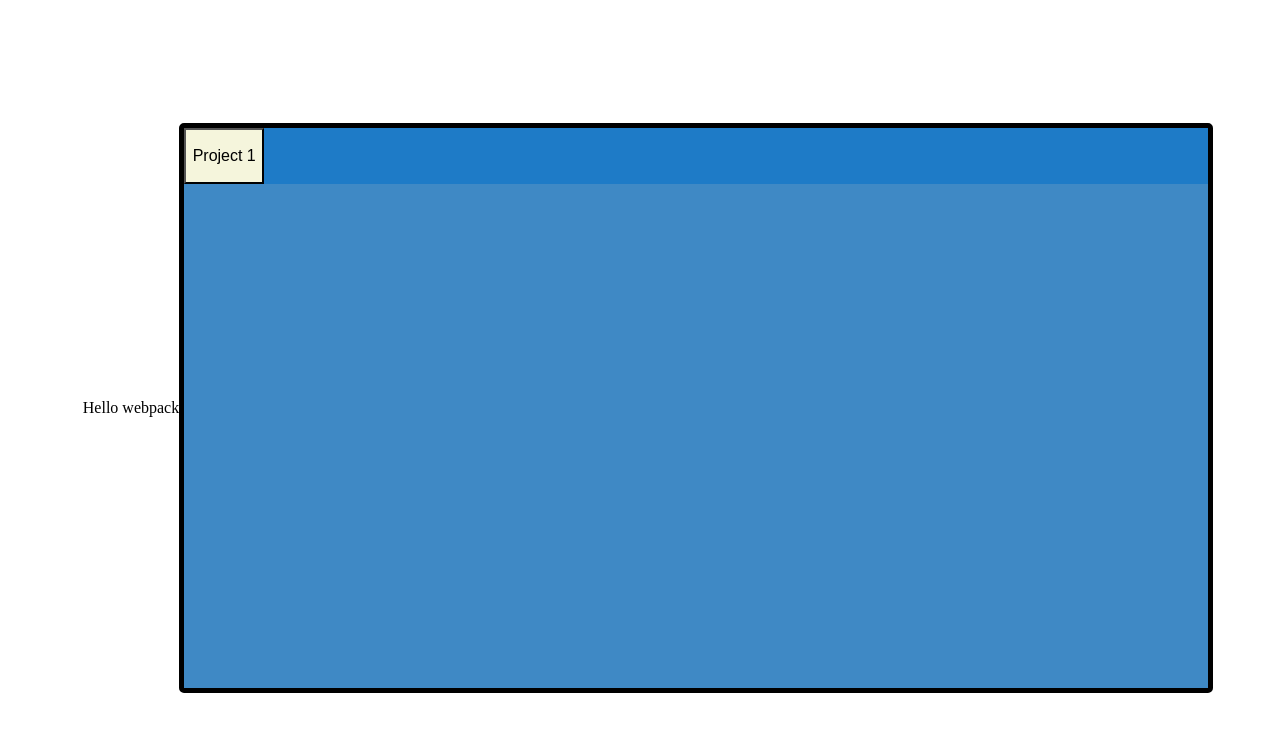
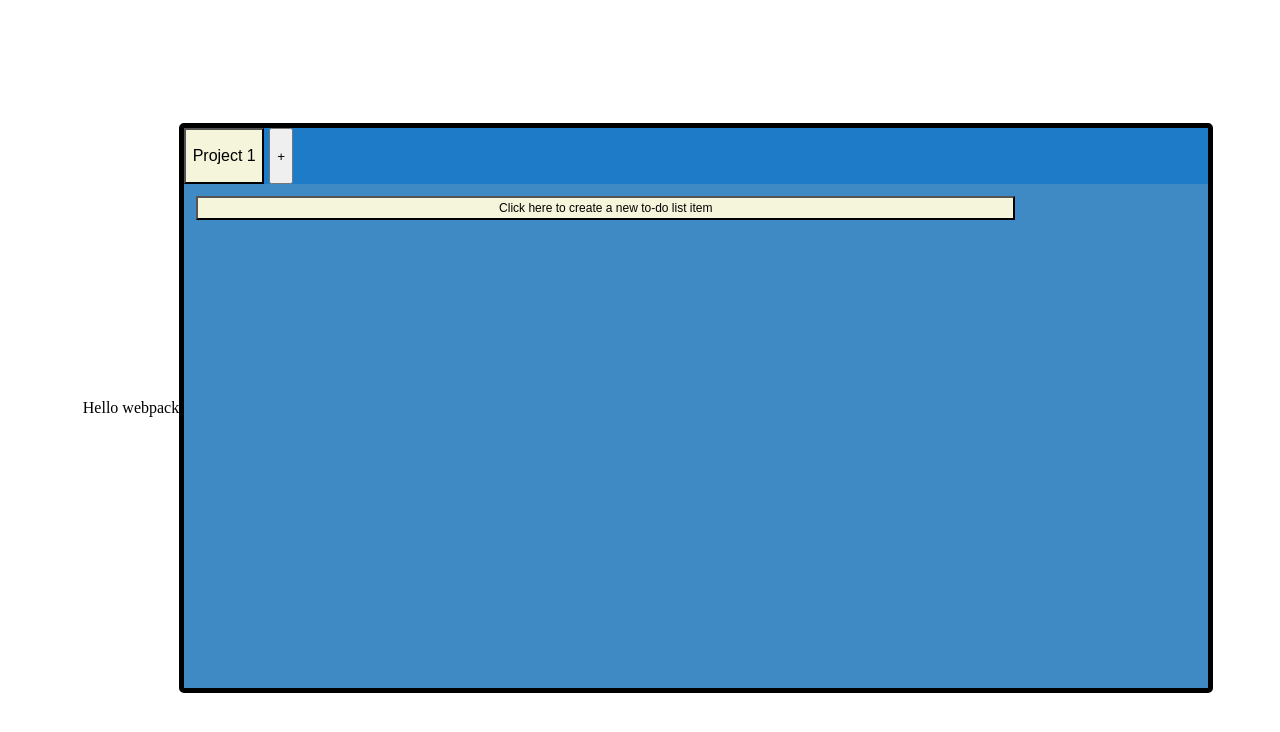
Before and after one commit to Moontoast435/List.it, a website built with webpack: page dist/index.html in a window 1280 px wide. Built offline with nearby package versions, Linux system fonts and the light colour scheme.

Commit message:
Add create to-do item button

```diff
--- a/src/layout/layout.js
+++ b/src/layout/layout.js
@@ -1,3 +1,4 @@
+import { add } from 'lodash';
 import './style.css';
 
 function layout() {
@@ -10,10 +11,19 @@ function layout() {
     defaultProject.classList = 'project-button';
     defaultProject.textContent = 'Project 1';
 
+    const addProjectButton = document.createElement('button');
+    addProjectButton.classList = 'add-project-button';
+    addProjectButton.textContent = '+';
+
     navBar.appendChild(defaultProject);
+    navBar.appendChild(addProjectButton);
+
+    const addTodoButton = document.createElement('button');
+    addTodoButton.classList = 'add-todo-button';
+    addTodoButton.textContent = 'Click here to create a new to-do list item';
 
     mainContainer.appendChild(navBar);
-
+    mainContainer.appendChild(addTodoButton);
     return mainContainer;
 }
 
--- a/src/layout/style.css
+++ b/src/layout/style.css
@@ -4,12 +4,15 @@
     background-color: rgb(63, 137, 197);
     border: 5px solid black;
     border-radius: 5px;
+
 }
 
 .navbar {
+    display: flex;
     height: 10%;
     width: 100%;
     background-color:  rgb(30, 123, 199);
+    gap: 5px;
 }
 
 .project-button {
@@ -18,3 +21,11 @@
     background-color: beige;
     font-size: 16px;
 }
+
+.add-todo-button {
+    height: 2em;
+    width: 80%;
+    background-color: beige;
+    font-size: 12px;
+    margin: 1em 0 0 1em;
+}
```
